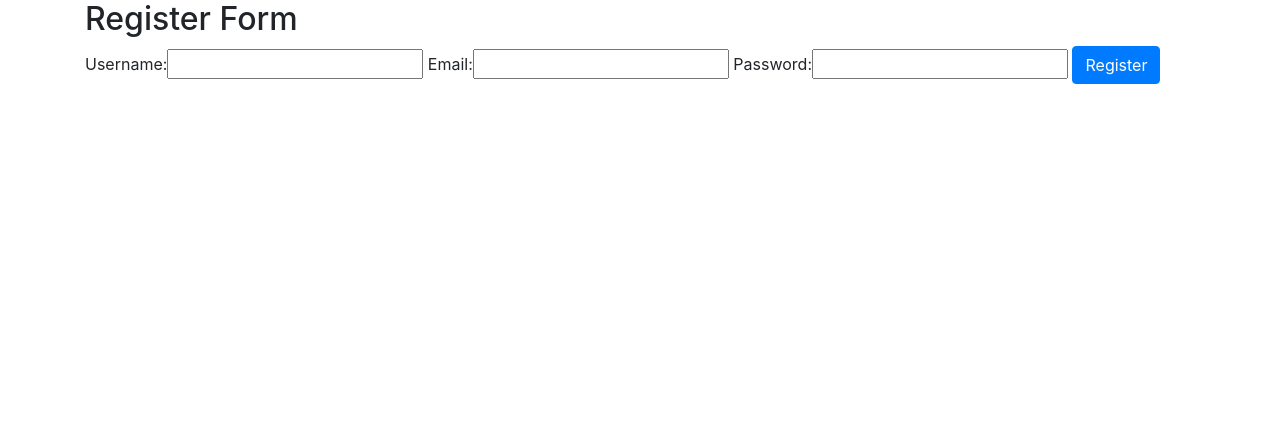
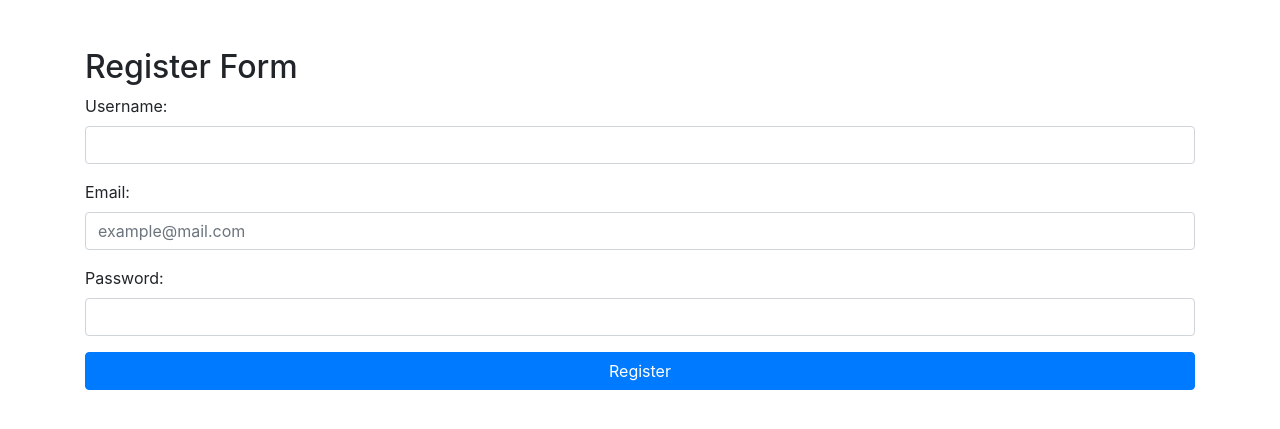
Before and after one commit to geovanniberdugo/estore, a Django app: page /usuarios/register in a window 1280 px wide. Shown: the top 429 px of the page. Run offline with Django 3.2, Linux system fonts and the light colour scheme; some libraries are stand-ins or nearby versions.

Commit message:
Adding some styles for RegisterForm.

```diff
--- a/estore/forms.py
+++ b/estore/forms.py
@@ -1,6 +1,21 @@
 from django import forms
 
 class RegisterForm(forms.Form):
-    username = forms.CharField(required=True, min_length=4, max_length=50)
-    email = forms.EmailField(required=True)
-    password = forms.CharField(required=True)
+    username = forms.CharField(required=True,
+                                min_length=4,
+                                max_length=50,
+                                widget=forms.TextInput(attrs={
+                                    'class': 'form-control',
+                                    'id': 'username',
+                                }))
+    email = forms.EmailField(required=True,
+                                widget=forms.EmailInput(attrs={
+                                    'class': 'form-control',
+                                    'id': 'email',
+                                    'placeholder': 'example@mail.com'
+                                }))
+    password = forms.CharField(required=True,
+                                widget=forms.PasswordInput(attrs={
+                                    'class': 'form-control',
+                                    'id': 'password',
+                                }))
--- a/templates/users/register.html
+++ b/templates/users/register.html
@@ -8,13 +8,28 @@
 </head>
 <body>
     <div class="container">
-        <div class="row">
+        <div class="row mt-5">
             <div class="col">
                 <h2>Register Form</h2>
                 <form action="post">
                     {% csrf_token %}
-                    {{ form }}
-                    <button type="submit" class="btn btn-primary">Register</button>
+
+                    <div class="form-group">
+                        {{ form.username.label_tag }}
+                        {{ form.username }}
+                    </div>
+
+                    <div class="form-group">
+                        {{ form.email.label_tag }}
+                        {{ form.email }}
+                    </div>
+
+                    <div class="form-group">
+                        {{ form.password.label_tag }}
+                        {{ form.password }}
+                    </div>
+
+                    <button type="submit" class="btn btn-primary btn-block">Register</button>
                 </form>
             </div>
         </div>
```
